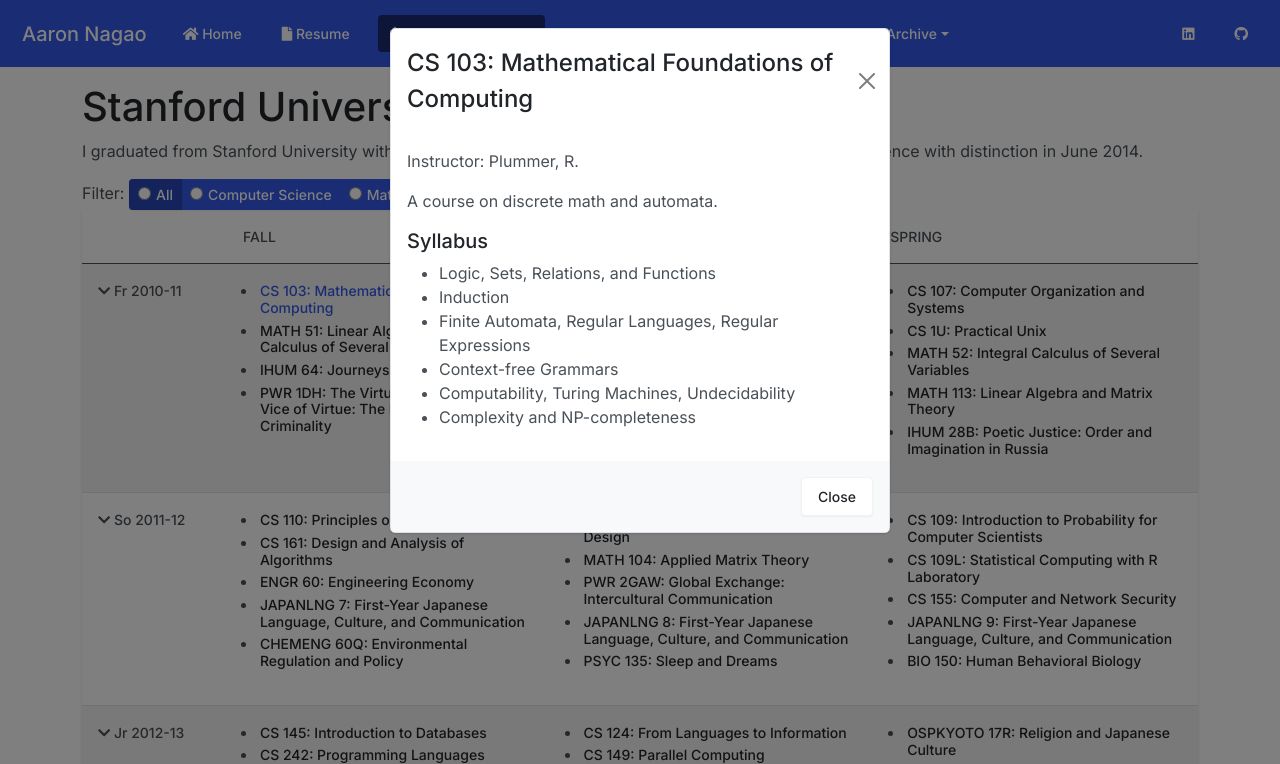
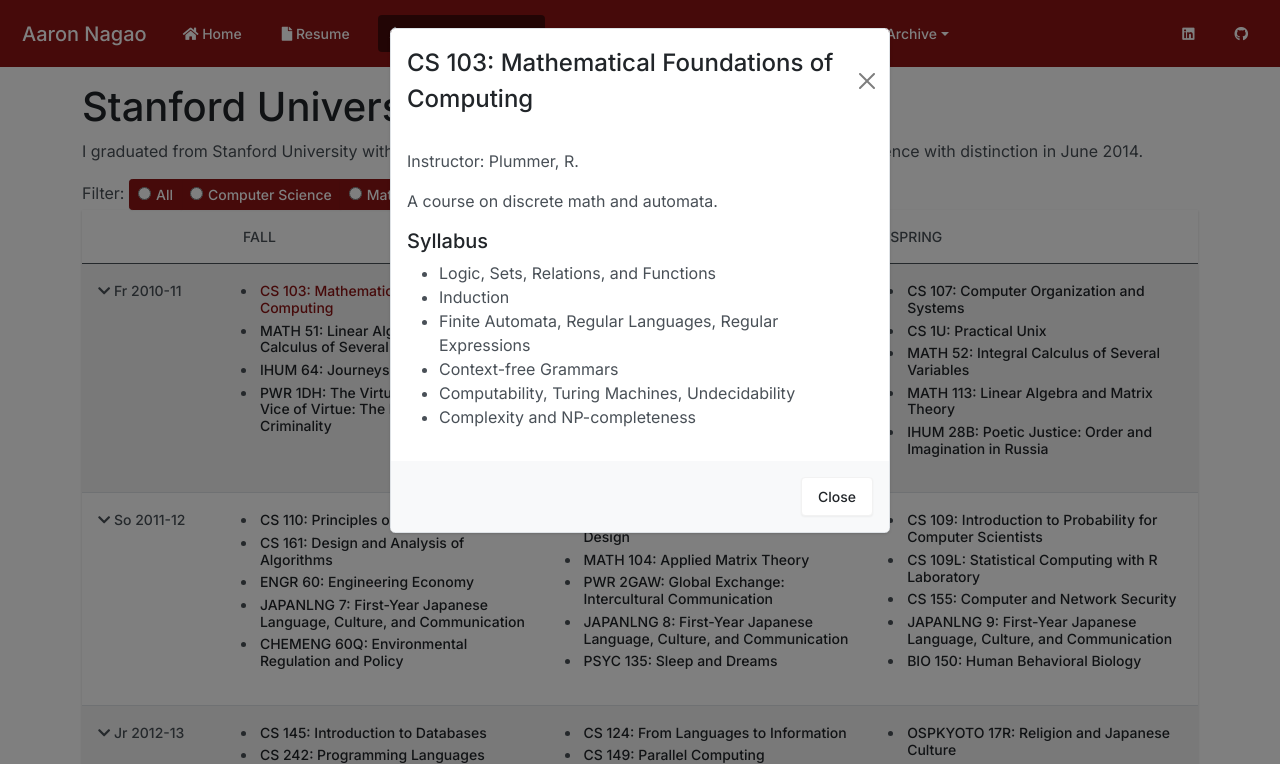
Before and after one commit to anagao/website, a plain HTML site: page www/stanford.html in a window 1280 px wide. Both pictures are taken after a click on the element "CS 103: Mathematical Foundations of Computing". Shown: the top 764 px of the page. Drawn offline with nearby package versions, Linux system fonts and the light colour scheme.

Commit message:
css color theme per page

```diff
--- /dev/null
+++ b/www/css/kamehameha.css
@@ -0,0 +1,4 @@
+.bg-primary {
+	/* Kamehameha: royal blue */
+    background-color: #00305e !important;
+}
--- a/www/css/resume.css
+++ b/www/css/resume.css
@@ -1,5 +1,11 @@
 footer {
     margin-top: 2em;
+}
+
+
+.bg-primary {
+    /* Yahoo: Grape Jelly */
+    background-color:#6001d2 !important
 }
 
 /*
@@ -47,7 +53,7 @@
 /* large=time */
 .cbp_tmtimeline > li .cbp_tmtime span:last-child {
     font-size: 2.9em;
-    color: #3459e6; /* same as icon background color */
+    color: #6001d2; /* same as icon background color */
 }
 
 /* Right content */
@@ -95,7 +101,7 @@
     -webkit-font-smoothing: antialiased;
     position: absolute;
     color: #fff;
-    background: #3459e6;
+    background: #6001d2;
     border-radius: 50%;
     box-shadow: 0 0 0 8px #d6defa; /* border circle around icons, color matches timeline color */
     text-align: center;
--- a/www/css/stanford.css
+++ b/www/css/stanford.css
@@ -1,9 +1,19 @@
+.bg-primary {
+	/* Stanford: Cardinal red */
+    background-color: #8C1515 !important;
+}
+
+.btn-primary:active, .btn-primary {
+	background-color: #8C1515 !important;
+	border-color: #8C1515 !important;
+}
+
 .GPA {
 	font-style: italic;
 }
 
 .highlight {
-	color: #3459e6; /* when you click on course name, course name turns blue */
+	color: #8C1515; /* when you click on course name, course name turns blue */
 }
 
 .collapseIcon {
```
Also changed, not shown: www/kamehameha.html (+1 -0 lines).
